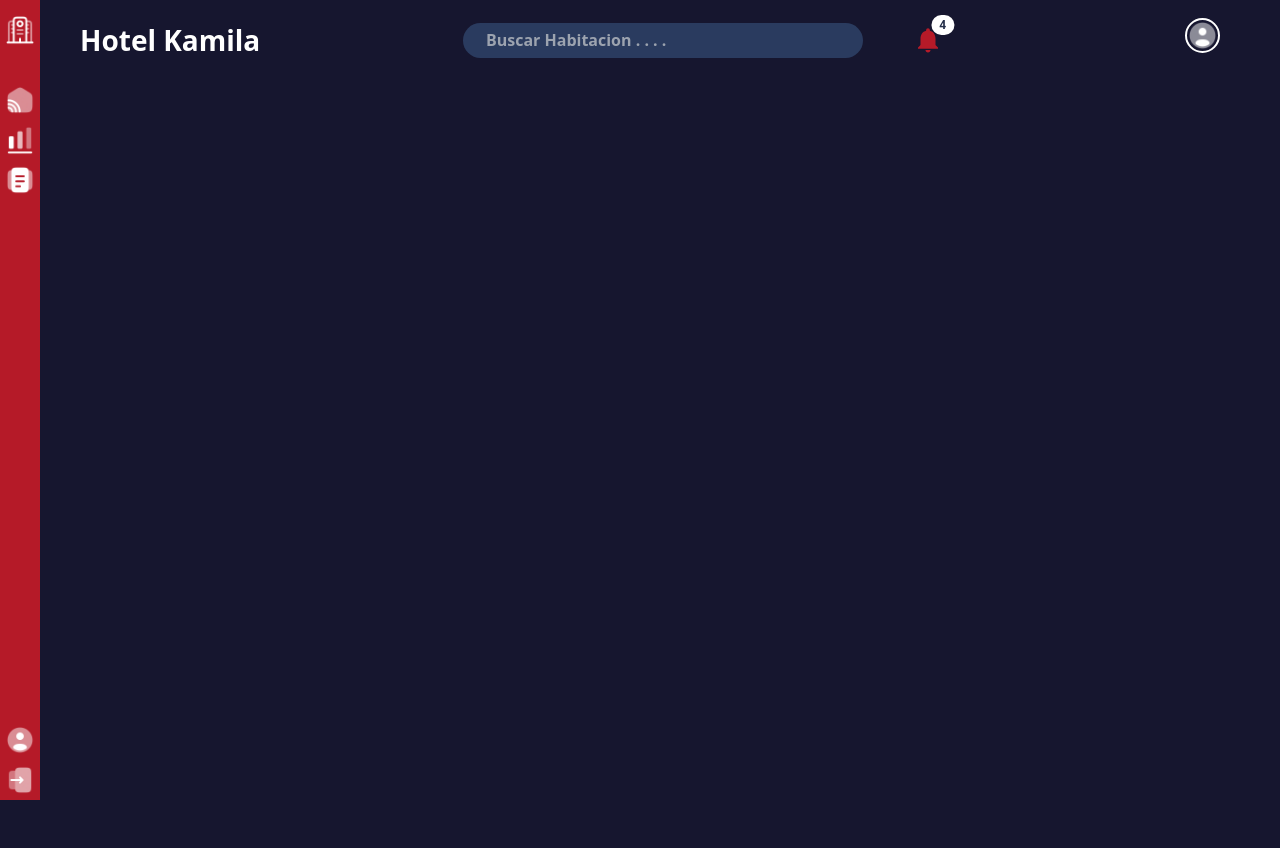
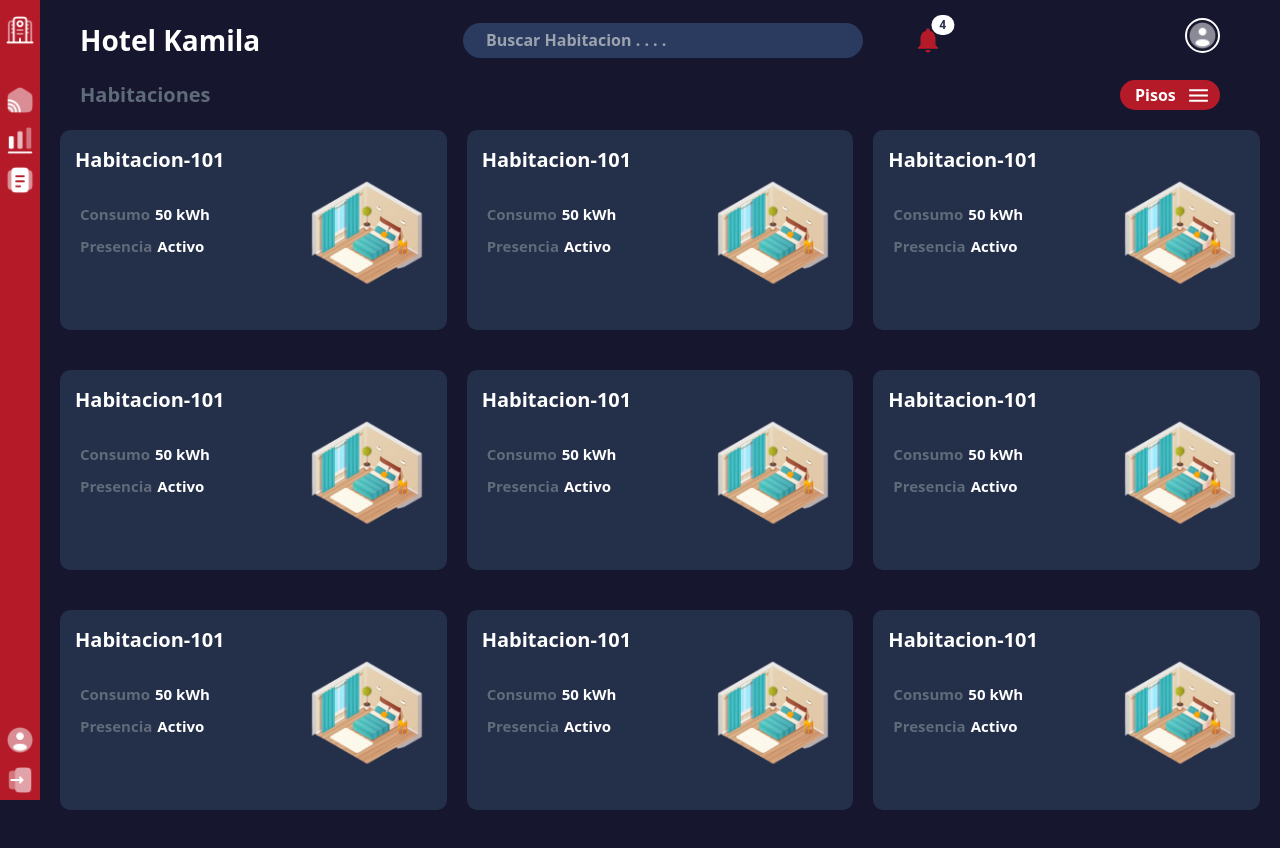
Before and after one commit to SanAJC/Hotel_Monitoring_Remote, a React (Vite) app in the folder Frontend/: page /rooms in a window 1280 px wide. Before the commit the page ends 800 px from the top, so only its background shows below. Built offline with nearby package versions, Linux system fonts and the light colour scheme; sample sign-in values are in the browser's storage.

Commit message:
Diseño de la vista de las habitaciones

```diff
--- /dev/null
+++ b/Frontend/src/components/charts/DataRoom.tsx
@@ -0,0 +1,20 @@
+import { CardRoom } from "../dashboard/CardRoom"
+import '/src/styles/CardRoom.css'
+
+export default function DataRoom() {
+  return (
+    <CardRoom title="Habitacion-101">
+        <div className="info-room">
+            <div className="info-item">
+                <span>Consumo</span>
+                <p>50 kWh</p>
+            </div>
+            <div className="info-item">
+                <span>Presencia</span>
+                <p>Activo</p>
+            </div>
+        </div>
+        <img src='src/assets/habitacion1.png' alt="room" />
+    </CardRoom>
+  )
+}
--- /dev/null
+++ b/Frontend/src/components/dashboard/CardRoom.tsx
@@ -0,0 +1,18 @@
+import { ReactNode } from 'react'
+import '/src/styles/CardRoom.css'
+
+export type CardPropd ={
+    title : string,
+    children:ReactNode,
+}
+
+export const CardRoom = ({title,children}:CardPropd) => {
+  return (
+    <div className="card">
+      <h2>{title}</h2>
+      <div className="card-content">
+        {children}
+      </div>
+    </div>
+  )
+}
--- a/Frontend/src/pages/Rooms.tsx
+++ b/Frontend/src/pages/Rooms.tsx
@@ -1,6 +1,9 @@
 import { AsideContent } from "../components/dashboard/AsideContent"
 import '/src/styles/Rooms.css'
 import Header from "../components/dashboard/Header"
+import { Menu } from "@mui/icons-material"
+import HighlightOffIcon from '@mui/icons-material/HighlightOff';
+import DataRoom from "../components/charts/DataRoom";
 
 export default function Rooms() {
   return (
@@ -8,8 +11,48 @@ export default function Rooms() {
         <div className="Content-rooms">
             <AsideContent/>
             <div className="main-content">
+                <Header/>
+                <div className="info-content">
 
-                <Header/>
+                    <span>Habitaciones</span>
+
+                    <div className="menu-btn">
+                        <span>Pisos</span>
+                        <label htmlFor="menu"><Menu style={{ fontSize: "25px", color: "#FFFFFF" }}/></label>
+
+                    </div>
+
+                    <input type="checkbox" id="menu" />
+
+
+                    <div className="container-menu">
+                        <div className="cont-menu">
+                            <nav>
+                                <a href="">Piso 1</a>
+                                <a href="">Piso 2</a>
+                                <a href="">Piso 3</a>
+                                <a href="">Piso 4</a>
+                            </nav>
+                            <label htmlFor="menu"><HighlightOffIcon style={{ fontSize: "25px", color: "#FFFFFF" }}/></label>
+                        </div>
+                    </div>
+
+                </div>
+
+                <div className="Content-cards-rooms">
+
+                    <DataRoom/>
+                    <DataRoom/>
+                    <DataRoom/>
+                    <DataRoom/>
+                    <DataRoom/>
+                    <DataRoom/>
+                    <DataRoom/>
+                    <DataRoom/>
+                    <DataRoom/>
+
+
+                </div>
 
             </div>
         </div>
--- /dev/null
+++ b/Frontend/src/styles/CardRoom.css
@@ -0,0 +1,65 @@
+.card{
+    width: 100%;
+    height: 200px;
+    border-radius: 10px;
+    padding: none;
+    background: #242F49;
+    margin-bottom: 20px;
+    padding: 10px;
+
+}
+
+.card h2{
+    display: block;
+    color: white;
+    font-weight: bold;
+    font-size: 20px;
+    text-align: left;
+    margin-top: 5px;
+    margin-left: 5px;
+
+}
+
+.card-content {
+    display: flex;
+    flex-direction: row;
+    justify-content: space-between;
+    align-items: center;
+    gap: 10px;
+}
+
+.info-room {
+    display: flex;
+    flex-direction: column;
+    justify-content: center;
+    text-align: center;
+
+}
+
+
+.card-content img {
+    width: 120px;
+    height: 120px;
+    margin-right: 10px;
+}
+
+.info-item{
+    display: flex;
+    flex-direction: row;
+    justify-content: flex-start;
+    align-items: center;
+    gap: 5px;
+
+}
+
+.info-item span{
+    font-size: 15px;
+    color: #606B7A;
+    margin-bottom: 10px;
+    margin-left: 10px;
+}
+
+.info-item p{
+    font-size: 15px;
+    margin-bottom: 10px;
+}
--- a/Frontend/src/styles/Rooms.css
+++ b/Frontend/src/styles/Rooms.css
@@ -16,3 +16,109 @@
     height: 100vh;
 
 }
+
+.info-content{
+    display: flex;
+    justify-content: space-between;
+
+}
+
+
+.menu-btn{
+    width: 100px;
+    display: flex;
+    align-items: center;
+    background: #B51A28;
+    border-radius: 50px;
+    padding: none;
+    margin-right: 60px;
+
+}
+
+.menu-btn span{
+    font-size: 16px;
+    color: white;
+    margin: 0px;
+    margin-right: 10px;
+    margin-left: 15px;
+}
+
+.menu-btn label{
+    cursor: pointer;
+}
+
+#menu{
+    display: none;
+}
+
+.container-menu{
+    position: absolute;
+    background: rgb(0, 0,0,0.5 );
+    width: 100%;
+    height: 100vh;
+    top: 0;left:0;
+    transition: all 500ms ease;
+    opacity: 0;
+    visibility: hidden;
+}
+
+#menu:checked ~ .container-menu{
+    opacity: 1;
+    visibility: visible;
+}
+.cont-menu{
+    width: 100%;
+    max-width: 250px;
+    background: #B51A28;
+    height: 100vh;
+    position: relative;
+    transition: all 500ms ease;
+    transform: translateX(-100%);
+
+}
+#menu:checked ~ .container-menu .cont-menu{
+    transform: translateX(0%);
+}
+
+
+.cont-menu nav{
+    transform: translateY(15%);
+}
+
+.cont-menu nav a{
+    display: block;
+    text-decoration: none;
+    font-weight: bold;
+    padding: 20px;
+    color: #fff;
+    border-left: 5px solid transparent;
+    transition: all 400ms ease;
+}
+.cont-menu nav a:hover{
+    border-left: 5px solid #fff;
+    background: #16162F;
+
+}
+
+.cont-menu label{
+    position: absolute;
+    right: 5px;
+    top: 10px;
+    color: #fff;
+    cursor: pointer;
+    font-size: 18px;
+
+    width: 20px;
+    height: 10px;
+
+}
+
+
+.Content-cards-rooms{
+    display: grid;
+    grid-template-columns: repeat(3, 1fr);
+    grid-template-rows: auto auto;
+    gap: 20px;
+    padding: 20px;
+
+}
```
